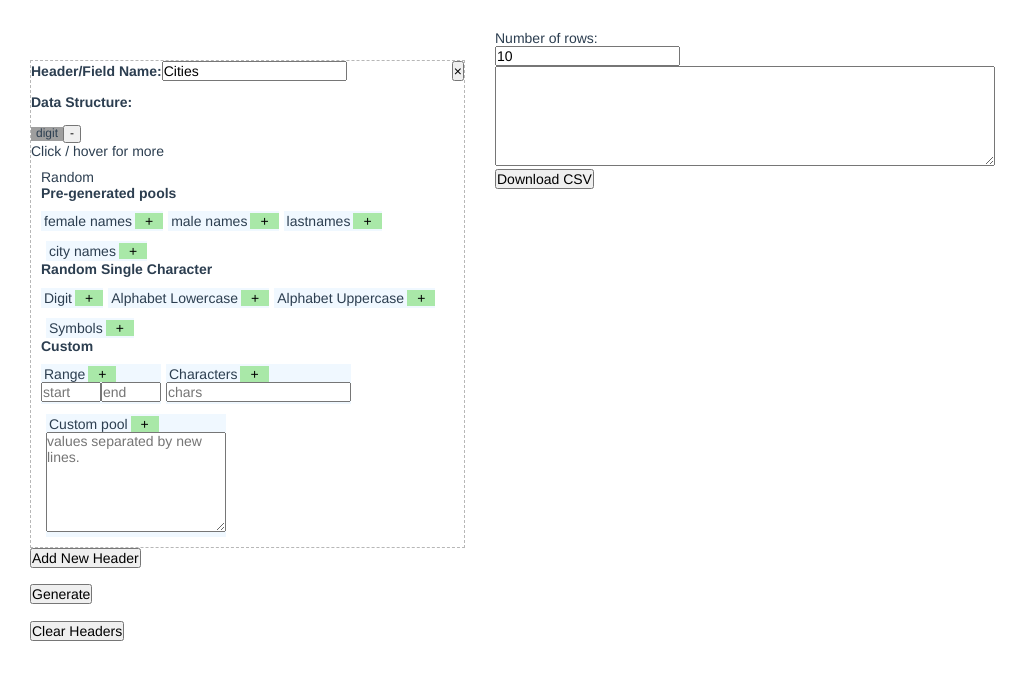
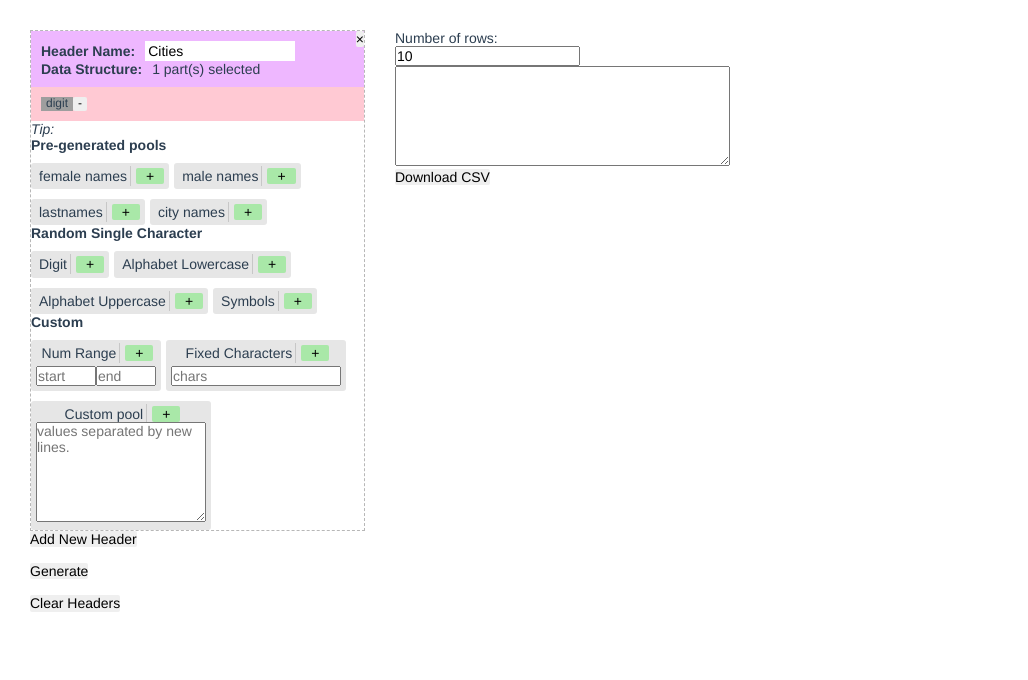
Before and after one commit to lucidkodo/seed-gen, a Vue app: page / in a window 1280 px wide. Shown: the top 680 px of the page, without its empty margins (0-1028 px from the left). Built offline with nearby package versions, Linux system fonts and the light colour scheme.

Commit message:
Restructure wip

```diff
--- a/src/App.vue
+++ b/src/App.vue
@@ -1,76 +1,56 @@
 <template lang="pug">
-#component
+#builder
   //- h1 Seed gen
-  .header(v-for="(header, index) in headers", :i="index", :header="header")
+  .header-box(v-for="(header, index) in headers", :i="index")
     button.remove-header(@click="headers.splice(index, 1)") &times;
-    p.title Header/Field Name:
+
+    .header-info
+      p.title Header Name:
       input(type="text", placeholder="Header name", v-model="header.name")
       br
 
-    //- p.title Pool:
-    //- input(type="radio", :id="'pool' + index", :value="true", v-model="header.pool")
-    //- label(:for="'pool' + index") existing
-    //- input(type="radio", :id="'custom' + index", :value="false", v-model="header.pool")
-    //- label(:for="'custom' + index") custom
+      p.title Data Structure:
+      span {{ header.parts.length }} part(s) selected
 
-    //- .pool(v-if="header.pool")
-      input(type="radio", :id="'female' + index", value="female", v-model="header.poolName")
-      label(:for="'female' + index") Female firstnames
-      br
-
-      input(type="radio", :id="'male' + index", value="male", v-model="header.poolName")
-      label(:for="'male' + index") Male firstnames
-      br
-
-      input(type="radio", :id="'lastname' + index", value="lastname", v-model="header.poolName")
-      label(:for="'lastname' + index") Lastnames
-      br
-
-      input(type="radio", :id="'geo' + index", value="geo", v-model="header.poolName")
-      label(:for="'geo' + index") City names
-
-    .custom-pool(v-if="header.pool === false")
-      p.title Data Structure:
-
+    .components
       .part-list(v-if="header.parts.length")
         div(v-for="(opts, optIndex) in header.parts")
+          p.selected-parts(v-if="opts.handler === 'default'") {{ opts.value }}
           p.selected-parts(v-if="opts.name === 'range' || opts.name === 'char'") {{ opts.name }}: {{ opts.value }}
           p.selected-parts(v-if="opts.name === 'custom'") {{ opts.name }}: {{ opts.value.length }}
           p.selected-parts(v-if="opts.name === 'digit' || opts.name === 'alpha' || opts.name === 'ALPHA' || opts.name === 'symb'") {{ opts.name }}
-          button(@click="header.parts.splice(optIndex, 1)") -
+          button.remove-part(@click="header.parts.splice(optIndex, 1)") -
       .part-list(v-else)
-        p Select one from the following to build
+        i Select one from the following to build
 
-      .tips {{ 'Click / hover for more' }}
+      .tips
+        i {{ 'Tip: ' + tip || 'Click / hover for more' }}
 
-      .components
-        p Random
-        br
       .parts
+        b.component-title Pre-generated pools
         .component-group
-            b.component-title Pre-generated pools
-            .component-type
+          .component-type(@mouseover="displayTip('female')", @click="displayTip('female')")
             label female names
-              button(@click="header.parts.push({name: 'female', handler: 'random', value: '0'})") +
+            button(@click="header.parts.push({name: 'female', handler: 'default', value: 'firstname (f)'})") +
           //- i.tips female names
 
-            .component-type
+          .component-type(@mouseover="displayTip('male')", @click="displayTip('male')")
             label male names
-              button(@click="header.parts.push({name: 'male', handler: 'random', value: '0'})") +
+            button(@click="header.parts.push({name: 'male', handler: 'default', value: 'firstname (m)'})") +
           //- i.tips male names
 
           .component-type
             label lastnames
-              button(@click="header.parts.push({name: 'lastnames', handler: 'random', value: '0'})") +
+            button(@click="header.parts.push({name: 'lastname', handler: 'default', value: 'lastnames'})") +
           //- i.tips lastnames
 
           .component-type
             label city names
-              button(@click="header.parts.push({name: 'geo', handler: 'random', value: '0'})") +
+            button(@click="header.parts.push({name: 'geo', handler: 'default', value: 'city names'})") +
           //- i.tips city names
 
+        b.component-title Random Single Character
         .component-group
-            b.component-title Random Single Character
           .component-type
             label Digit
             button(@click="header.parts.push({name: 'digit', handler: 'random', value: '0'})") +
@@ -91,10 +71,10 @@
             button(@click="header.parts.push({name: 'symb', handler: 'random', value: '!'})") +
           //- i.tips ~!@#$%^&()_+-={}[];\',.
 
+        b.component-title Custom
         .component-group
-            b.component-title Custom
           .component-type
-              label Range
+            label Num Range
             button(@click="header.parts.push({name: 'range', handler: 'range', value: getValue('range', index)})") +
             br
             input(type="number", :id="'min' + index", placeholder="start")
@@ -102,7 +82,7 @@
           //- i.tips number range
 
           .component-type
-              label Characters
+            label Fixed Characters
             button(@click="header.parts.push({name: 'char', handler: 'char', value: getValue('char', index)})") +
             br
             input(type="text", :id="'char' + index", placeholder="chars")
@@ -162,11 +142,10 @@ export default {
 
   data () {
     return {
+      tip: '',
       headers: [
         {
           name: 'Cities',
-          pool: false,
-          poolName: '',
           parts: [
             {
               name: 'digit',
@@ -184,8 +163,6 @@ export default {
       addHeader () {
         this.headers.push({
           name: '',
-          pool: '',
-          poolName: '',
           parts: [],
           finalValue: ''
         })
@@ -234,6 +211,18 @@ export default {
         return result
       },
 
+      displayTip (param) {
+        switch (param) {
+          case 'female':
+            this.tip = 'Randomized from the list of 1000 female names'
+            break
+          case 'male':
+            this.tip = 'Randomized from the list of 1000 male names'
+            break
+        }
+        // console.log(param)
+      },
+
       downloadCsv () {
         const element = document.createElement('a')
         element.style.display = 'none'
@@ -249,29 +238,27 @@ export default {
       processInput () {
         for (let i = 0; i < this.headers.length; i++) {
           const header = this.headers[i]
+          let finalValue = ''
 
-          if (header.pool) {
-            switch (header.poolName) {
+          for (let j = 0; j < header.parts.length; j++) {
+            const part = header.parts[j]
+
+            if (part.handler === 'default') {
+              switch (part.name) {
                 case 'geo':
-                header.finalValue = this.randomInRange(geo).name
+                  finalValue += this.randomInRange(geo).name
                   break
                 case 'female':
-                header.finalValue = this.randomInRange(female).name
+                  finalValue += this.randomInRange(female).name
                   break
                 case 'male':
-                header.finalValue = this.randomInRange(male).name
+                  finalValue += this.randomInRange(male).name
                   break
                 case 'lastname':
-                header.finalValue = this.randomInRange(lastname).name
+                  finalValue += this.randomInRange(lastname).name
                   break
               }
-          } else {
-            let finalValue = ''
-
-            for (let i = 0; i < header.parts.length; i++) {
-              const part = header.parts[i]
-
-              if (part.handler === 'random') {
+            } else if (part.handler === 'random') {
               finalValue += ranGen(part.value)
             } else if (part.handler === 'range') {
               finalValue += this.randomInRange(part.value[0], part.value[1])
@@ -282,7 +269,6 @@ export default {
             }
 
             header.finalValue = finalValue
-            }
           }
         }
       },
--- a/src/app.sass
+++ b/src/app.sass
@@ -2,6 +2,10 @@
   box-sizing: border-box
   margin: 0
   padding: 0
+
+button
+  border: 0
+  border-radius: 2px
 
 #app
   font-family: Avenir, Helvetica, Arial, sans-serif
@@ -11,12 +15,12 @@
   padding: 30px
   font-size: 14px
 
-#component, #results
+#builder, #results
   display: inline-block
   vertical-align: top
-  width: 450px
+  width: 350px
 
-#component
+#builder
   padding: 0 15px 0 0
 
   button.remove-header
@@ -29,24 +33,30 @@
     display: inline-block
 
     &.title
-      margin-bottom: 15px
+      margin: 0 10px 0 0
       font-weight: bold
 
-  .header
-    margin-top: 30px
+  .header-box
     position: relative
     border: 1px dashed #b7b7b7
 
-    .pool
-      padding: 10px 10px 10px 20px
+    .header-info
+      background-color: #eeb7ff
+      padding: 10px
+
+      input[type=text]
+        border: 0
+        padding: 2px 3px
+        width: 150px
 
 .components
   display: inline-block
   vertical-align: top
-  margin: 10px
 
 .part-list
+  padding: 10px
   font-size: 12px
+  background-color: #ffc9d3
 
   div
     display: inline
@@ -56,35 +66,47 @@
       background-color: #9e9e9e
       padding: 0 5px
 
-    button
+    button.remove-part
       padding: 0 5px
 
+
 .parts
+  b.component-title
+    display: block
+
   .component-group
-    b.component-title
-      display: block
+    // display: flex
 
     .component-type
       position: relative
       display: inline-block
       margin-top: 10px
-      padding: 2px 0
-      background: aliceblue
-
-      & + .component-type
-        margin-left: 5px
+      margin-right: 5px
+      padding: 5px
+      max-width: 180px
+      background: #e6e6e6
+      text-align: center
+      border-radius: 3px
+      cursor: pointer
 
       label
+        border-right: 1px solid #c7c7c7
         padding: 2px 3px
+
+      input
+        margin-top: 5px
+
+      input[type=text]
+        width: 100%
 
       input[type=number]
         width: 60px
 
       button
         background-color: #a9e8a8
-        border: 0
         padding: 0 10px
-        // height: 100%
+        margin-left: 5px
+        cursor: pointer
 
       textarea
         width: 100%
@@ -101,5 +123,5 @@
   padding: 0 0 0 15px
 
   textarea
-    width: 500px
+    width: 100%
     height: 100px
```
Lines whose indentation alone changed are shown as unchanged.
